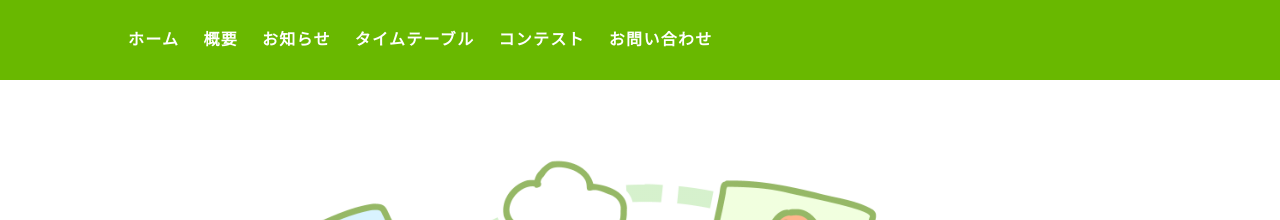
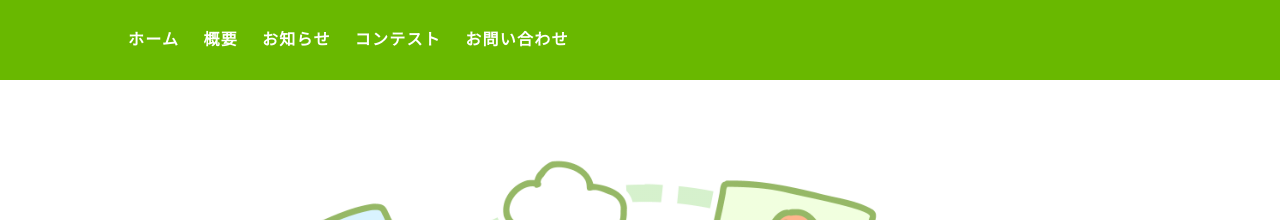
Before and after one commit to coderdojo-japan/dojocon2020.coderdojo.jp, a Jekyll site: the page built from index.html, in a window 1280 px wide. Shown: the top 220 px of the page. Built offline with Jekyll 4.4.1, drawn with Linux system fonts in a browser that asks for light colours; nearby versions of some CDN libraries; some web fonts are replaced.

Commit message:
修正:プルリクエストに合わせてnavbarのうち工事中のページを一旦無効化

```diff
--- a/_includes/navbar.html
+++ b/_includes/navbar.html
@@ -12,11 +12,11 @@
         </ul>
       </li>
       <li><a href="{{site.url}}#news">お知らせ</a></li>
-      <li class="menu-first"><a href="{{site.url}}/timetable">タイムテーブル</a>
+      <!--<li class="menu-first"><a href="{{site.url}}/timetable">タイムテーブル</a>
         <ul class="menu-second">
         <li><a href="{{site.url}}/session">セッション</a></li>
         <li><a href="{{site.url}}/workshop">ワークショップ</a></li>
-      </ul></li>
+      </ul></li>-->
       <li><a href="{{site.url}}/contest">コンテスト</a></li>
       <li><a href="{{site.url}}#contactme">お問い合わせ</a></li>
     </ul>
```
